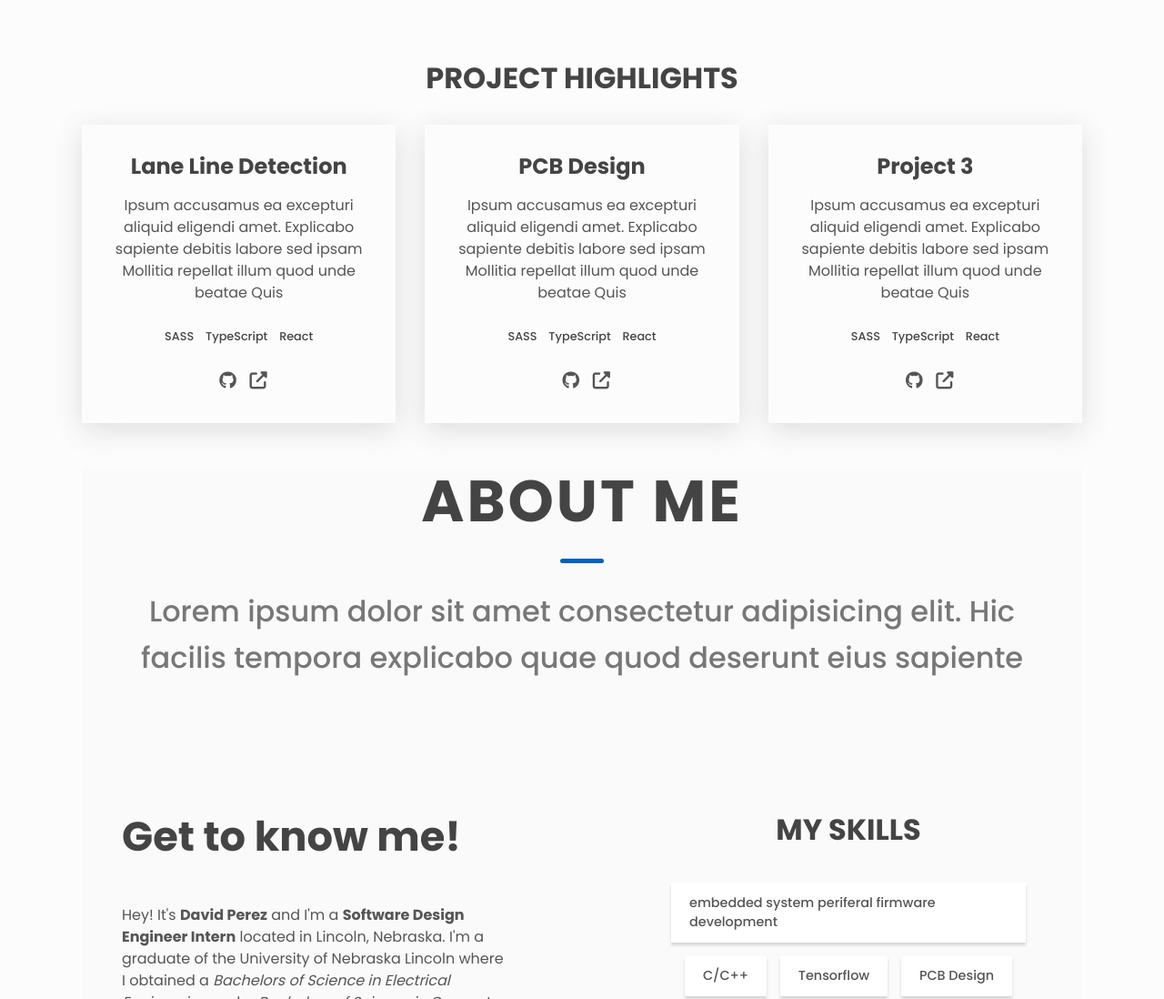
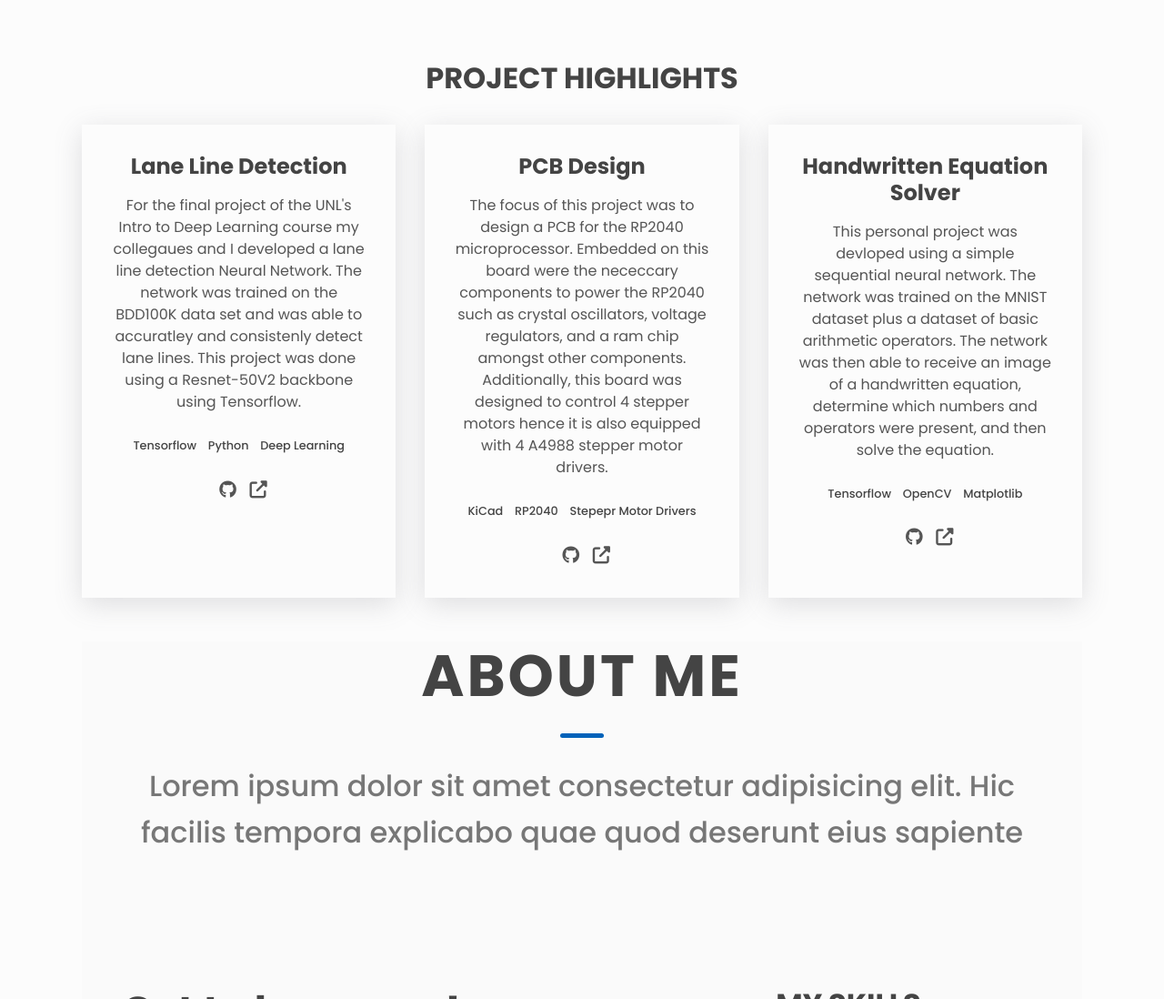
Before and after one commit to davidjperez00/personal_site_v2, a website: page cleanfolio-minimal-main/index.html in a window 1280 px wide. Shown: the part 540-1638 px from the top of the page at 91% size. Drawn offline with Linux system fonts and the light colour scheme.

Commit message:
Update links and basic content

```diff
--- a/cleanfolio-minimal-main/index.html
+++ b/cleanfolio-minimal-main/index.html
@@ -15,7 +15,7 @@
       crossorigin="anonymous"
     ></script>
     <link rel="stylesheet" href="styles.css" />
-    <title>Raj Shekhar</title>
+    <title>David Perez</title>
   </head>
   <body class="light" id="top">
     <header class="header center">
@@ -69,7 +69,7 @@
           </a>
 
           <a
-            href="https://github.com/rajshekhar26"
+            href="https://github.com/davidjperez00"
             aria-label="github"
             class="link link--icon"
           >
@@ -77,7 +77,7 @@
           </a>
 
           <a
-            href="https://linkedin.com/in/rajshekhar26"
+            href="https://www.linkedin.com/in/david-jon-perez/"
             aria-label="linkedin"
             class="link link--icon"
           >
@@ -94,14 +94,46 @@
           <div class="project">
             <h3>Lane Line Detection</h3>
             <p class="project__description">
-              Ipsum accusamus ea excepturi aliquid eligendi amet. Explicabo
-              sapiente debitis labore sed ipsam Mollitia repellat illum quod
-              unde beatae Quis
+              For the final project of the UNL's Intro to Deep Learning course my collegaues and I
+              developed a lane line detection Neural Network. The network was trained
+              on the BDD100K data set and was able to accuratley and consistenly detect lane lines.
+              This project was done using a Resnet-50V2 backbone using Tensorflow.
             </p>
             <ul class="project__stack">
-              <li class="project__stack-item">SASS</li>
-              <li class="project__stack-item">TypeScript</li>
-              <li class="project__stack-item">React</li>
+              <li class="project__stack-item">Tensorflow</li>
+              <li class="project__stack-item">Python</li>
+              <li class="project__stack-item">Deep Learning</li>
+            </ul>
+
+            <a
+              href="https://github.com/davidjperez00/ClosedAI"
+              aria-label="source code"
+              class="link link--icon"
+            >
+              <i aria-hidden="true" class="fab fa-github"></i>
+            </a>
+            <a
+              href="https://example.com"
+              aria-label="live preview"
+              class="link link--icon"
+            >
+              <i aria-hidden="true" class="fas fa-external-link-alt"></i>
+            </a>
+          </div>
+
+          <div class="project">
+            <h3>PCB Design</h3>
+            <p class="project__description">
+              The focus of this project was to design a PCB for the RP2040 microprocessor.
+              Embedded on this board were the nececcary components to power the RP2040 such as
+              crystal oscillators, voltage regulators, and a ram chip amongst other components.
+              Additionally, this board was designed to control 4 stepper motors hence it
+              is also equipped with 4 A4988 stepper motor drivers.
+            </p>
+            <ul class="project__stack">
+              <li class="project__stack-item">KiCad</li>
+              <li class="project__stack-item">RP2040</li>
+              <li class="project__stack-item">Stepepr Motor Drivers</li>
             </ul>
 
             <a
@@ -121,49 +153,21 @@
           </div>
 
           <div class="project">
-            <h3>PCB Design </h3>
+            <h3>Handwritten Equation Solver</h3>
             <p class="project__description">
-              Ipsum accusamus ea excepturi aliquid eligendi amet. Explicabo
-              sapiente debitis labore sed ipsam Mollitia repellat illum quod
-              unde beatae Quis
+              This personal project was devloped using a simple sequential neural network.
+              The network was trained on the MNIST dataset plus a dataset of basic arithmetic operators.
+              The network was then able to receive an image of a handwritten equation, determine which
+              numbers and operators were present, and then solve the equation.
             </p>
             <ul class="project__stack">
-              <li class="project__stack-item">SASS</li>
-              <li class="project__stack-item">TypeScript</li>
-              <li class="project__stack-item">React</li>
+              <li class="project__stack-item">Tensorflow</li>
+              <li class="project__stack-item">OpenCV</li>
+              <li class="project__stack-item">Matplotlib</li>
             </ul>
 
             <a
-              href="https://github.com"
-              aria-label="source code"
-              class="link link--icon"
-            >
-              <i aria-hidden="true" class="fab fa-github"></i>
-            </a>
-            <a
-              href="https://example.com"
-              aria-label="live preview"
-              class="link link--icon"
-            >
-              <i aria-hidden="true" class="fas fa-external-link-alt"></i>
-            </a>
-          </div>
-
-          <div class="project">
-            <h3>Project 3</h3>
-            <p class="project__description">
-              Ipsum accusamus ea excepturi aliquid eligendi amet. Explicabo
-              sapiente debitis labore sed ipsam Mollitia repellat illum quod
-              unde beatae Quis
-            </p>
-            <ul class="project__stack">
-              <li class="project__stack-item">SASS</li>
-              <li class="project__stack-item">TypeScript</li>
-              <li class="project__stack-item">React</li>
-            </ul>
-
-            <a
-              href="https://github.com"
+              href="https://github.com/davidjperez00/ideal-funicular/tree/main"
               aria-label="source code"
               class="link link--icon"
             >
@@ -226,26 +230,22 @@
                 <strong>contact</strong> me here.
               </p> -->
             </div>
-            <a href="./#contact" class="btn btn--med btn--theme dynamicBgClr"
+            <!---   TODO: FIGURE OUT WHY REMOVING THIS CAUSES THE STYLES TO STACK THE DIVS IN THIS SECTION VS HAVE THEM SIDE BY SIDE-->
+            <!-- <a href="./#contact" class="btn btn--med btn--theme dynamicBgClr"
               >Contact</a
-            >
+            > -->
           </div>
           <div class="about__content-skills">
             <h2 class="section__title">My Skills</h2>
             <ul class="skills__list">
-              <li class="skills__list-item btn btn--plain">embedded system periferal firmware development</li>
-              <li class="skills__list-item btn btn--plain">C/C++</li>
-              <li class="skills__list-item btn btn--plain">Tensorflow</li>
+              <li class="skills__list-item btn btn--plain">Embedded System Periferal Firmware Development</li>
+              <li class="skills__list-item btn btn--plain">Computer Vision using Deep Learning</li>
+              <li class="skills__list-item btn btn--plain">Fundamental Computer Vision Algorithm</li>
+              <li class="skills__list-item btn btn--plain">Large Scale Development using Git</li>
               <li class="skills__list-item btn btn--plain">PCB Design</li>
               <li class="skills__list-item btn btn--plain">Circuit Analysis</li>
               <li class="skills__list-item btn btn--plain">Digital Signal Processing</li>
-              <li class="skills__list-item btn btn--plain">Computer Vision using Deep Learning</li>
-              <li class="skills__list-item btn btn--plain">Fundamental Computer Vision Algorithm</li>
-              <li class="skills__list-item btn btn--plain">Large Scale Development using Git</li>
-              <li class="skills__list-item btn btn--plain">Python Application Development</li>
-              <li class="skills__list-item btn btn--plain">Jest</li>
-              <li class="skills__list-item btn btn--plain">Enzyme</li>
-              <li class="skills__list-item btn btn--plain">CI/CD</li>
+              <li class="skills__list-item btn btn--plain">Python/QT Application Development</li>
             </ul>
           </div>
         </div>
```
Also changed, not shown: cleanfolio-minimal-main/projects-page.html (added).
